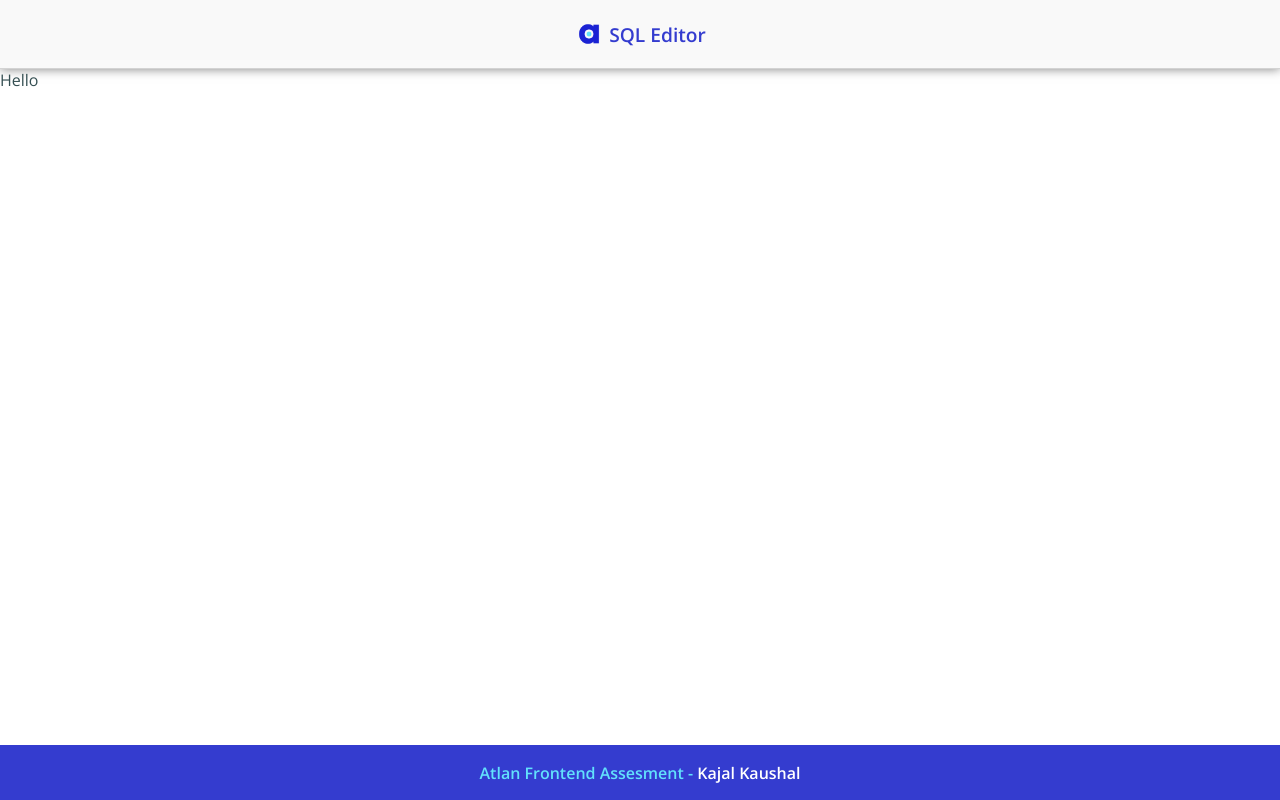
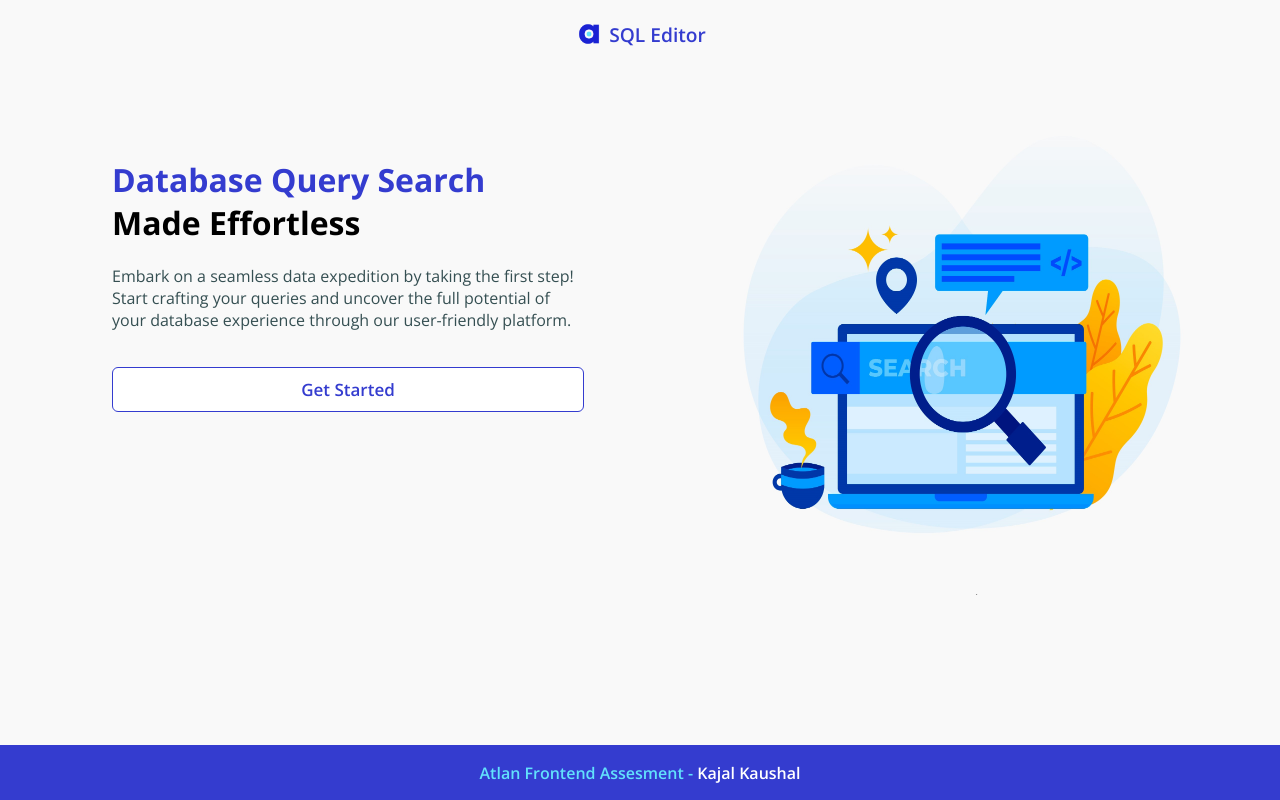
Before and after one commit to Kajal-7/atlan-frontend, a React (Create React App) app: page / in a window 1280 px wide. Built offline with nearby package versions, Linux system fonts and the light colour scheme; the HTML template or start-up script is replaced by a standard one.

Commit message:
GetStarted page added

```diff
--- a/src/components/GetStarted.jsx
+++ b/src/components/GetStarted.jsx
@@ -1,14 +1,43 @@
 import React from 'react'
+import Grid from '@mui/material/Grid'
+import Button from "./ui/Button";
+import styles from './GetStarted.module.css'
+import { Link } from "react-router-dom";
 
 /*
 @description
-Get Started Page
+The landing page of the SQL Editor website that redirects to query dashboard page.
 */
 
 const GetStarted = () => {
 
   return (
-    <div> Hello</div>
+    <Grid container spacing={2} className={styles.mainGrid}>
+      <Grid
+        item
+        lg={6}
+        xs={12}
+        style={{ padding: "3em 3em 3em 8em" }}
+      >
+        <h1>
+        <span style={{color: "rgb(52,60,207)"}}>Database Query Search</span>
+        <br/>
+        <span style={{color: "black"}}>Made Effortless</span>
+        </h1>
+        <p>Embark on a seamless data expedition by taking the first step! Start crafting your queries and uncover the full potential of your database experience through our user-friendly platform.</p>
+        <Link to={"/query-database"} style={{ textDecoration: "none" }}>
+            <Button title="Get Started"/>
+        </Link>
+      </Grid>
+      <Grid
+        item
+        lg={6}
+        xs={12}
+        style={{ display: 'flex', justifyContent: 'center' }}
+      >
+        <img src='./search.jpg' id={styles.searchImg} alt='#'></img>
+      </Grid>
+    </Grid>
   )
 }
 
--- /dev/null
+++ b/src/components/GetStarted.module.css
@@ -0,0 +1,13 @@
+#searchImg{
+    width: 500px;
+    height: 490px;
+    padding-right: 5px;
+    max-width: 500px;
+    max-height: 500px;
+}
+
+.mainGrid{
+    padding: 2.2em 0;
+    background-color: rgb(249,249,249);
+    height: 100%;
+}
```
